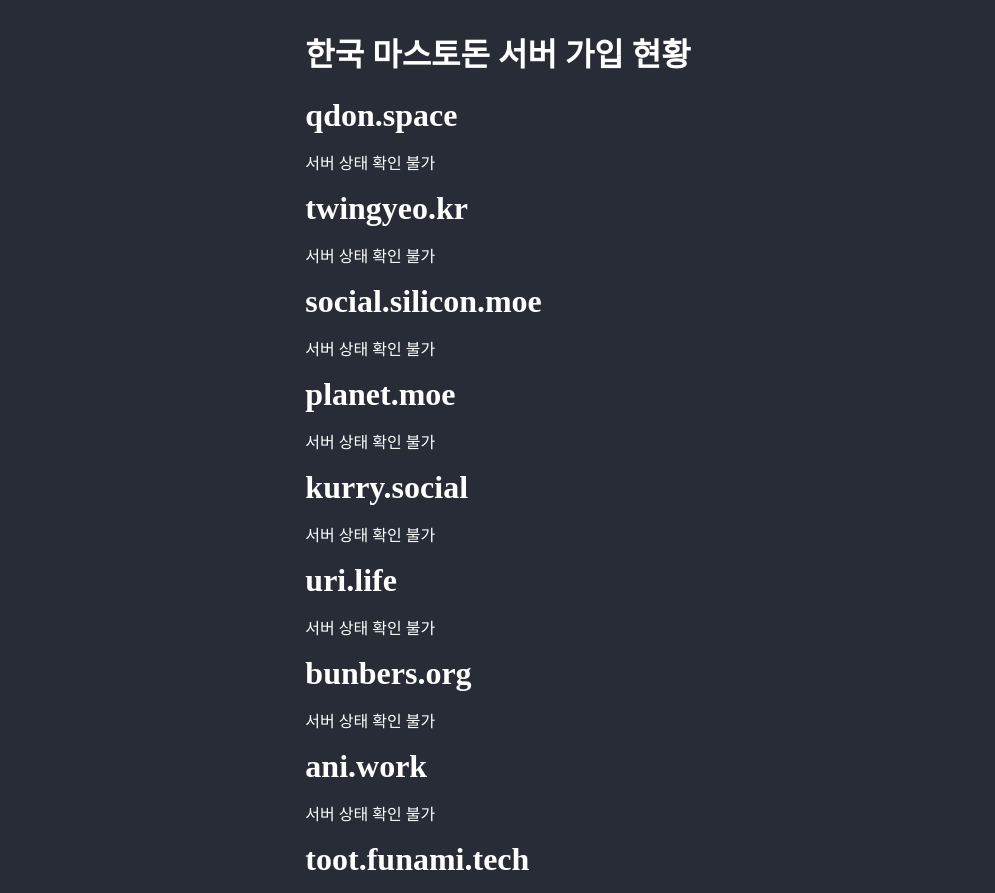
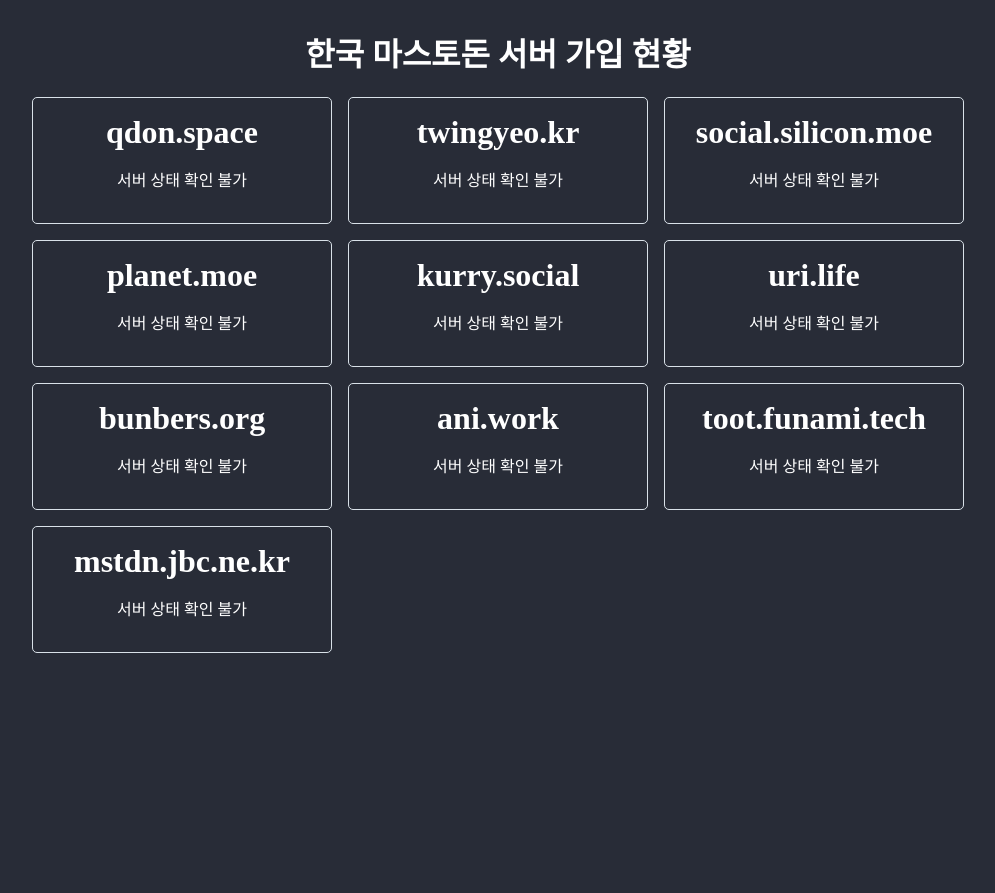
Before and after one commit to tribela/kmastodon-status, a Flask app: page / in a window 1280 px wide. Shown: the top 893 px of the page, without its empty margins (142-1137 px from the left). After the commit the page ends 653 px from the top, so only its background shows below. Run offline with Flask 2, Linux system fonts and the light colour scheme; parts of the project's set-up code (start-up, migrations or seed data) failed here and were passed over.

Commit message:
Update styles

```diff
--- a/static/main.css
+++ b/static/main.css
@@ -1,4 +1,8 @@
 html, body { background: #282c37; color: white; display: flex; flex-direction: column; align-items: center; justify-content: center; }
 
-main .name { font-size: 2rem; font-weight: bold; }
-main a { color: #6364ff; text-decoration: none; font-weight: bold; margin-top: 1rem; }
+main h1 { text-align: center; font-size: 2rem; }
+
+.instances { max-width: 1200px; display: grid; grid-template-columns: repeat(auto-fit, minmax(300px, 1fr)); grid-gap: 1rem; }
+.instances .instance { display: inline-block; box-sizing: border-box; padding: 1rem; text-align: center; border: 1px solid #d9e1e8; border-radius: 5px; }
+.instances .instance .name { font-size: 2rem; font-weight: bold; }
+.instances .instance a { color: #6364ff; text-decoration: none; font-weight: bold; margin-top: 1rem; }
--- a/static/main.scss
+++ b/static/main.scss
@@ -8,6 +8,27 @@
 }
 
 main {
+  h1 {
+    text-align: center;
+    font-size: 2rem;
+  }
+}
+
+.instances {
+
+  max-width: 1200px;
+  display: grid;
+  grid-template-columns: repeat(auto-fit, minmax(300px, 1fr));
+  grid-gap: 1rem;
+
+  .instance {
+    display: inline-block;
+    box-sizing: border-box;
+    padding: 1rem;
+    text-align: center;
+    border: 1px solid #d9e1e8;
+    border-radius: 5px;
+
     .name {
       font-size: 2rem;
       font-weight: bold;
@@ -20,3 +41,4 @@
       margin-top: 1rem;
     }
   }
+}
--- a/templates/index.html
+++ b/templates/index.html
@@ -10,21 +10,22 @@
   <body>
     <main>
       <h1>한국 마스토돈 서버 가입 현황</h1>
+      <div class="instances">
         {% for instance, status in statuses %}
-        <div>
+          <div class="instance">
             <div class="name">{{ instance }}</div>
 
             {% if status['alive'] %}
-          <p class="data registrations">가입 가능 여부:
+            <p class="data registrations">
               {% if status['registrations'] %}
                 {% if status['approval_required'] %}
-                <span class="approval">승인 필요✔️</span>
+                  <p class="approval">승인 필요✔️</p>
                 {% else %}
-                <span class="yes">가능✅</span>
+                  <p class="yes">가입 가능✅</p>
                 {% endif %}
                 <a href="https://{{ instance }}/about">들어가기</a>
               {% else %}
-              <span class="no">불가능❌</span>
+                <p class="no">가입 불가능❌</p>
                 <a href="https://{{ instance }}/about">살펴보기</a>
               {% endif %}
             {# <p class="data users">사용자 수: {{ status['users'] }}</p> #}
@@ -33,6 +34,7 @@
             {% endif %}
           </div>
         {% endfor %}
+      </div>
     </main>
   </body>
 </html>
```
Also changed, not shown: 1 other file. Lines whose indentation alone changed are shown as unchanged.
